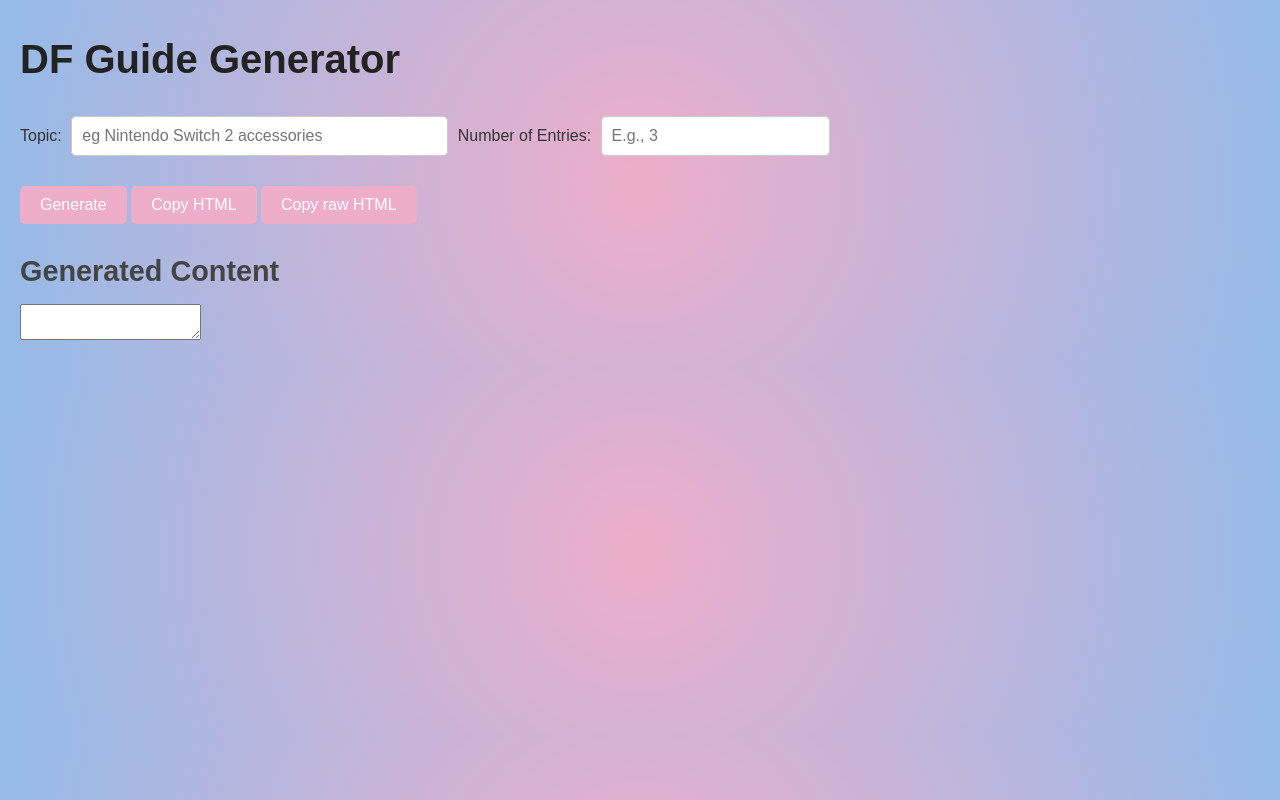
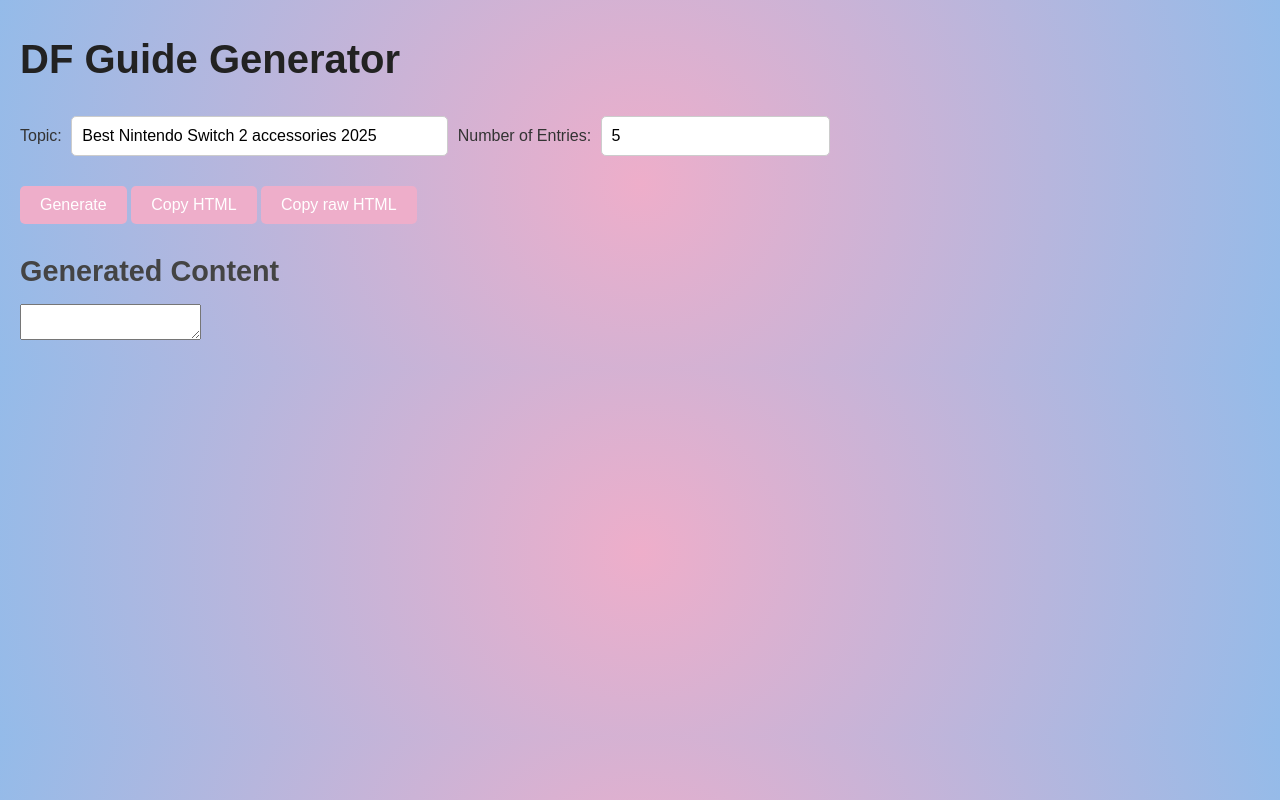
Before and after one commit to silentdragoon/gg, a plain HTML site: page index.html in a window 1280 px wide. Drawn offline with Linux system fonts and the light colour scheme.

Commit message:
more tweaks

```diff
--- a/index.html
+++ b/index.html
@@ -15,11 +15,11 @@
     <input
       type="text"
       id="topic"
-      placeholder="eg Nintendo Switch 2 accessories"
+      value="Best Nintendo Switch 2 accessories 2025"
       size="36"
     />
     <label for="entries">Number of Entries: </label>
-    <input type="number" id="entries" placeholder="E.g., 3" min="1" size="12"/>
+    <input type="number" id="entries" min="1" size="20" value="5">
     <br /><br />
     <button onclick="generateContent()">Generate</button>
     <button onclick="copyToClipboard()">Copy HTML</button>
```
